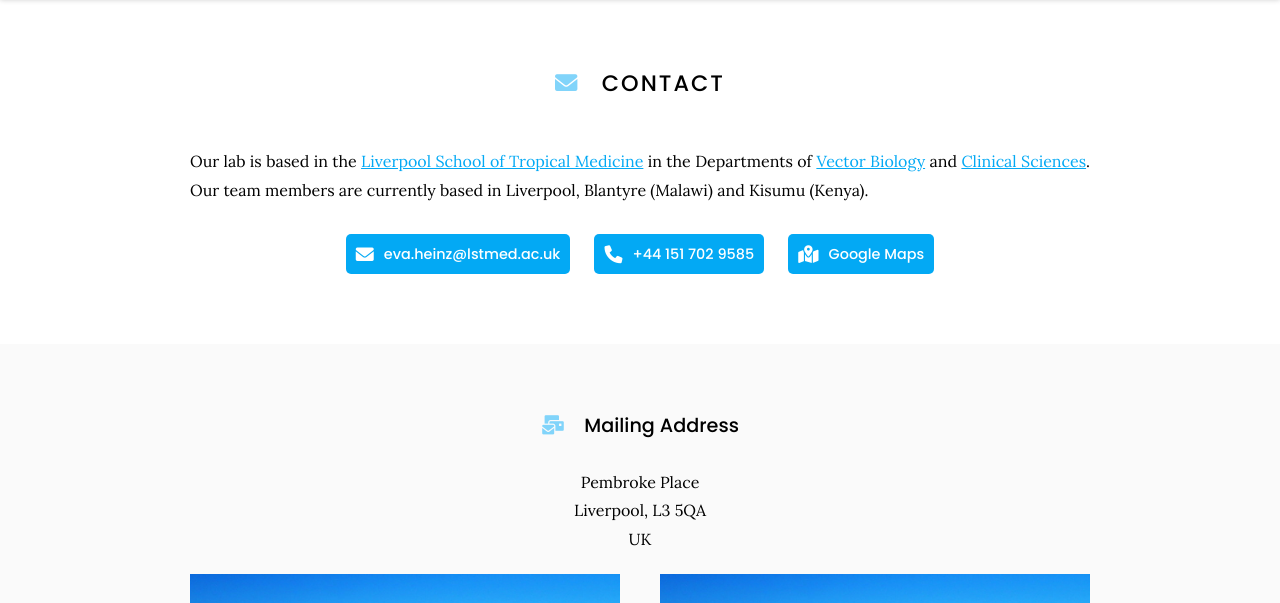
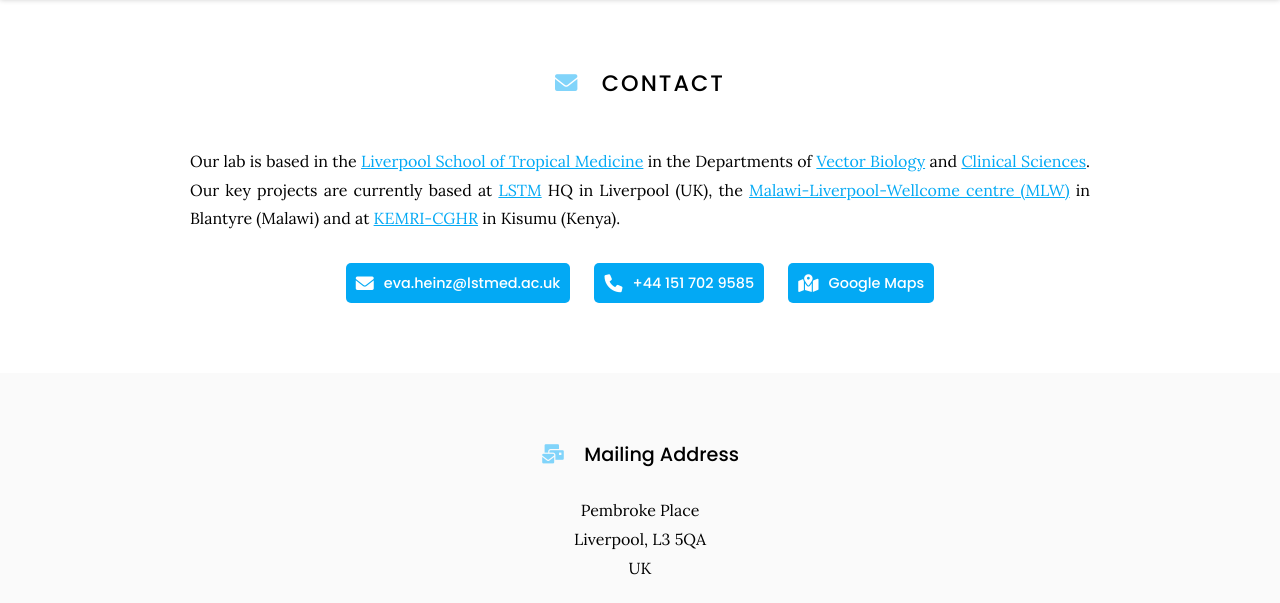
Before and after one commit to Evo-MInt/MicGen-lab-website, a Jekyll site: the page built from contact/index.md, in a window 1280 px wide. Shown: the part 110-713 px from the top of the page. Built offline with Jekyll 4.4.1, drawn with Linux system fonts in a browser that asks for light colours; some of the changed text lies outside the part shown; grey boxes are pictures that could not be loaded.

Commit message:
Update index.md

```diff
--- a/contact/index.md
+++ b/contact/index.md
@@ -8,7 +8,7 @@
 # <i class="fas fa-envelope"></i>Contact
 
 Our lab is based in the [Liverpool School of Tropical Medicine](https://www.lstmed.ac.uk/) in the Departments of [Vector Biology](https://www.lstmed.ac.uk/research/departments/vector-biology) and [Clinical Sciences](https://www.lstmed.ac.uk/research/departments/clinical-sciences).
-Our team members are currently based in Liverpool, Blantyre (Malawi) and Kisumu (Kenya).
+Our key projects are currently based at [LSTM](https://www.lstmed.ac.uk/) HQ in Liverpool (UK), the [Malawi-Liverpool-Wellcome centre (MLW)](https://www.mlw.mw/) in Blantyre (Malawi) and at [KEMRI-CGHR](https://www.kemri.go.ke/centre-for-global-health-research-cghr-kisumu/) in Kisumu (Kenya).
 
 {%
   include link.html
@@ -51,15 +51,22 @@
 {% capture col1 %}
 {%
   include figure.html
-  image="images/photo.jpg"
-  caption="LSTM Liverpool"
+  image="images/MLW_patio.jpeg"
+  caption="MLW campus, Blantyre, Malawi"
 %}
 {% endcapture %}
 {% capture col2 %}
 {%
   include figure.html
-  image="images/photo.jpg"
-  caption="Department of Metaphor"
+  image="images/MLW_patio.jpeg"
+  caption="LSTM, Liverpool, UK"
 %}
 {% endcapture %}
-{% include two-col.html col1=col1 col2=col2 %}
+{% capture col3 %}
+{%
+  include figure.html
+  image="images/Kisian.jpg"
+  caption="KEMRI-CGHR campus, Kisan, Kenya"
+%}
+{% endcapture %}
+{% include three-col.html col1=col1 col2=col2 col3=col3 %}
```
